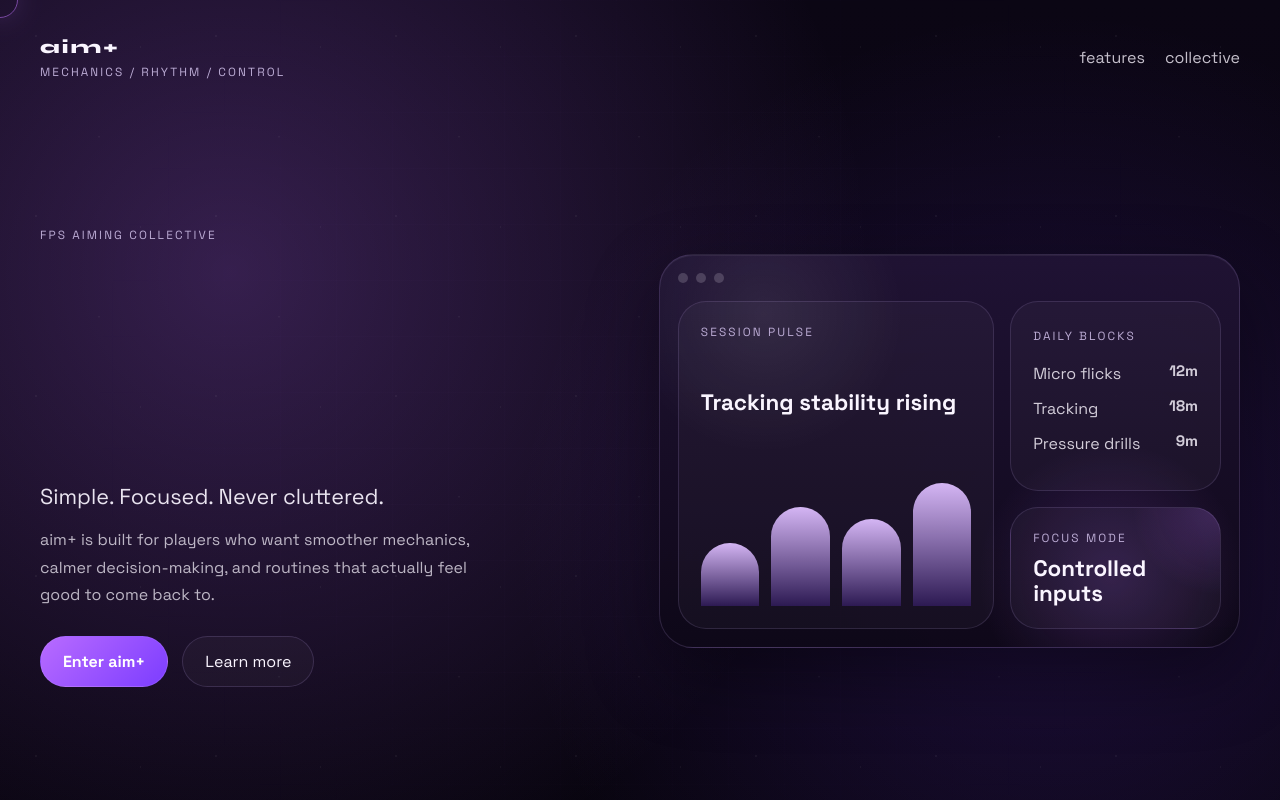
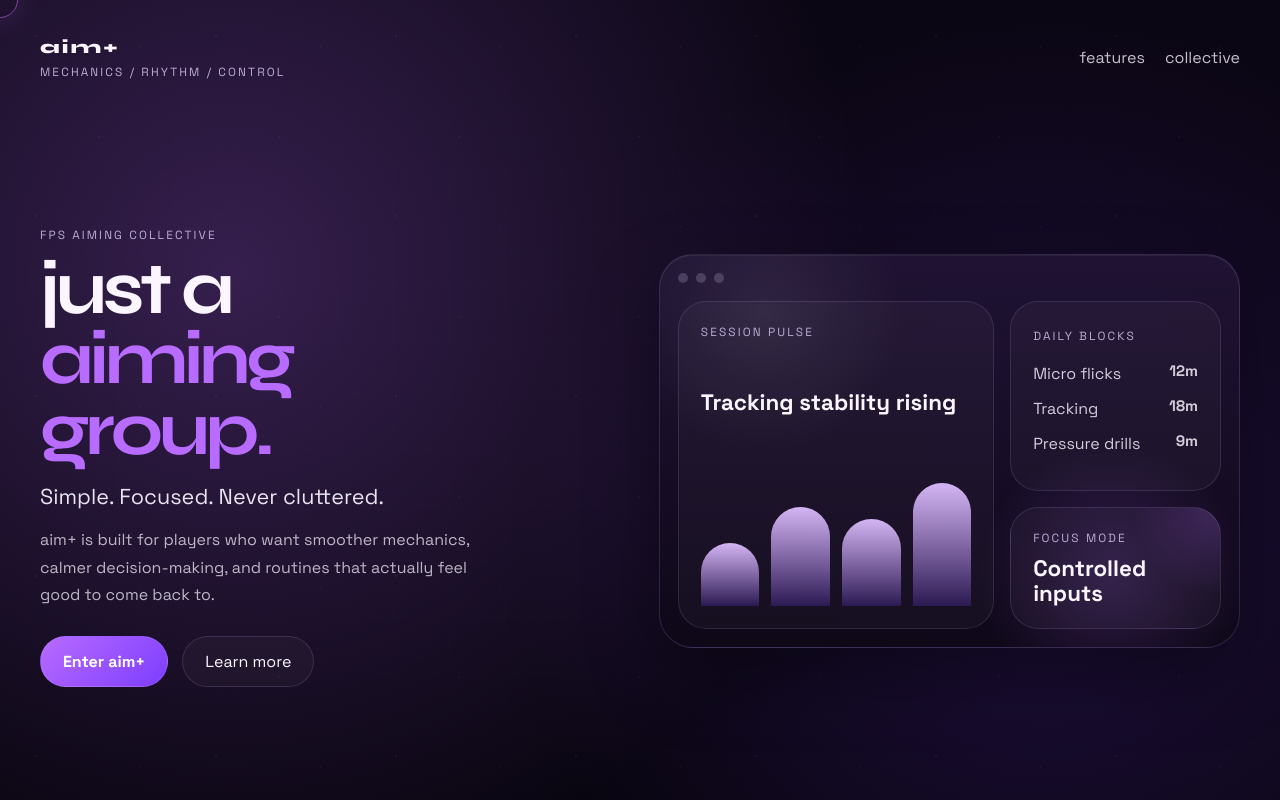
Before and after one commit to xtpm/konata, a website built with Vite: page index.html in a window 1280 px wide. Shown: the top 800 px of the page. Built offline with nearby package versions, Linux system fonts and the light colour scheme.

Commit message:
Fix hidden hero title

```diff
--- a/index.html
+++ b/index.html
@@ -76,7 +76,7 @@
         <section class="hero" id="top">
           <div class="hero-copy">
             <p class="eyebrow reveal">fps aiming collective</p>
-            <h1 class="hero-title reveal">
+            <h1 class="hero-title">
               just a
               <span>aiming group.</span>
             </h1>
```
